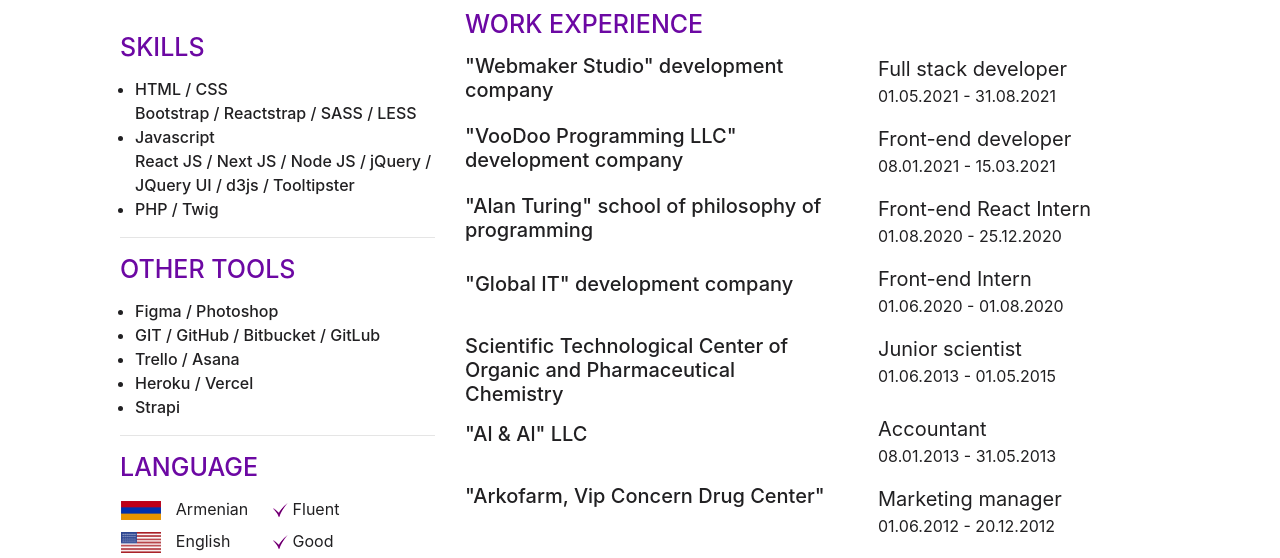
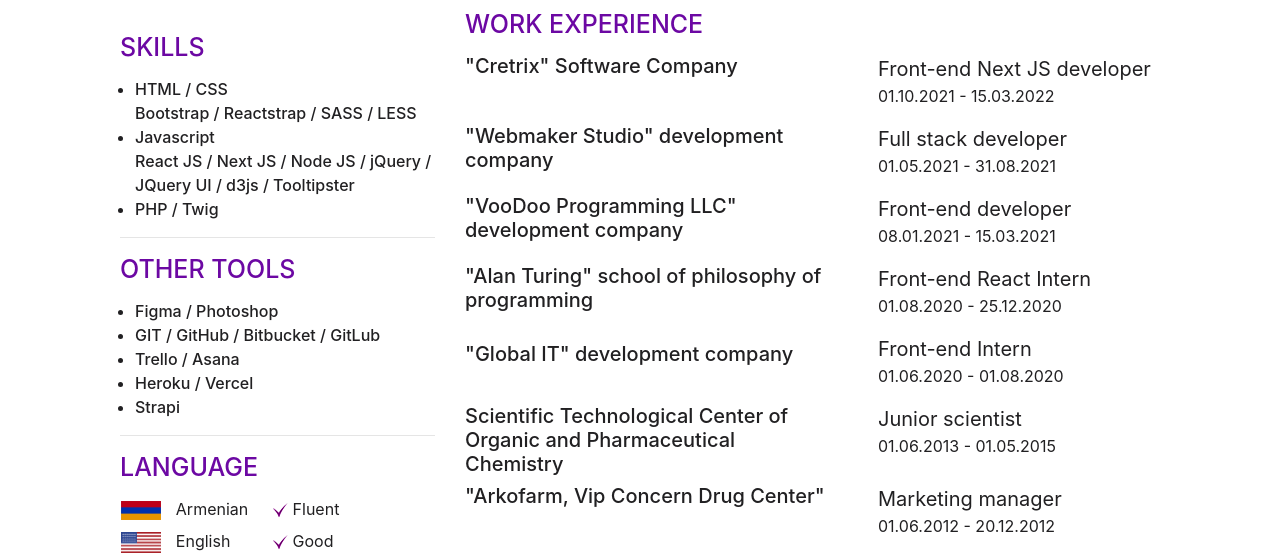
Before and after one commit to hakobyanviktoria8/ViktoryaCV, a plain HTML site: page index.html in a window 1280 px wide. Shown: the part 211-769 px from the top of the page. Drawn offline with nearby package versions, Linux system fonts and the light colour scheme.

Commit message:
CV update new work space

```diff
--- a/index.html
+++ b/index.html
@@ -169,6 +169,15 @@
                 <!--</div>-->
                 <div class="row  right_work">
                     <div class="col-6 pr-0">
+                        <h4>"Cretrix" Software Company</h4>
+                    </div>
+                    <div class="col-6 pl-5">
+                        <span>Front-end Next JS developer</span>
+                        <p>01.10.2021 - 15.03.2022</p>
+                    </div>
+                </div>
+                <div class="row  right_work">
+                    <div class="col-6 pr-0">
                         <h4>"Webmaker Studio" development company</h4>
                     </div>
                     <div class="col-6 pl-5">
@@ -212,15 +221,15 @@
                         <p>01.06.2013 - 01.05.2015</p>
                     </div>
                 </div>
-                <div class="row  right_work">
-                    <div class="col-6 pt-2  pr-0">
-                        <h4>"Al & Al" LLC</h4>
-                    </div>
-                    <div class="col-6 pl-5">
-                        <span>Accountant</span>
-                        <p>08.01.2013 - 31.05.2013</p>
-                    </div>
-                </div>
+<!--                <div class="row  right_work">-->
+<!--                    <div class="col-6 pt-2  pr-0">-->
+<!--                        <h4>"Al & Al" LLC</h4>-->
+<!--                    </div>-->
+<!--                    <div class="col-6 pl-5">-->
+<!--                        <span>Accountant</span>-->
+<!--                        <p>08.01.2013 - 31.05.2013</p>-->
+<!--                    </div>-->
+<!--                </div>-->
                 <div class="row  right_work">
                     <div class="col-6 pr-0">
                         <h4>"Arkofarm, Vip Concern Drug Center"</h4>
```
